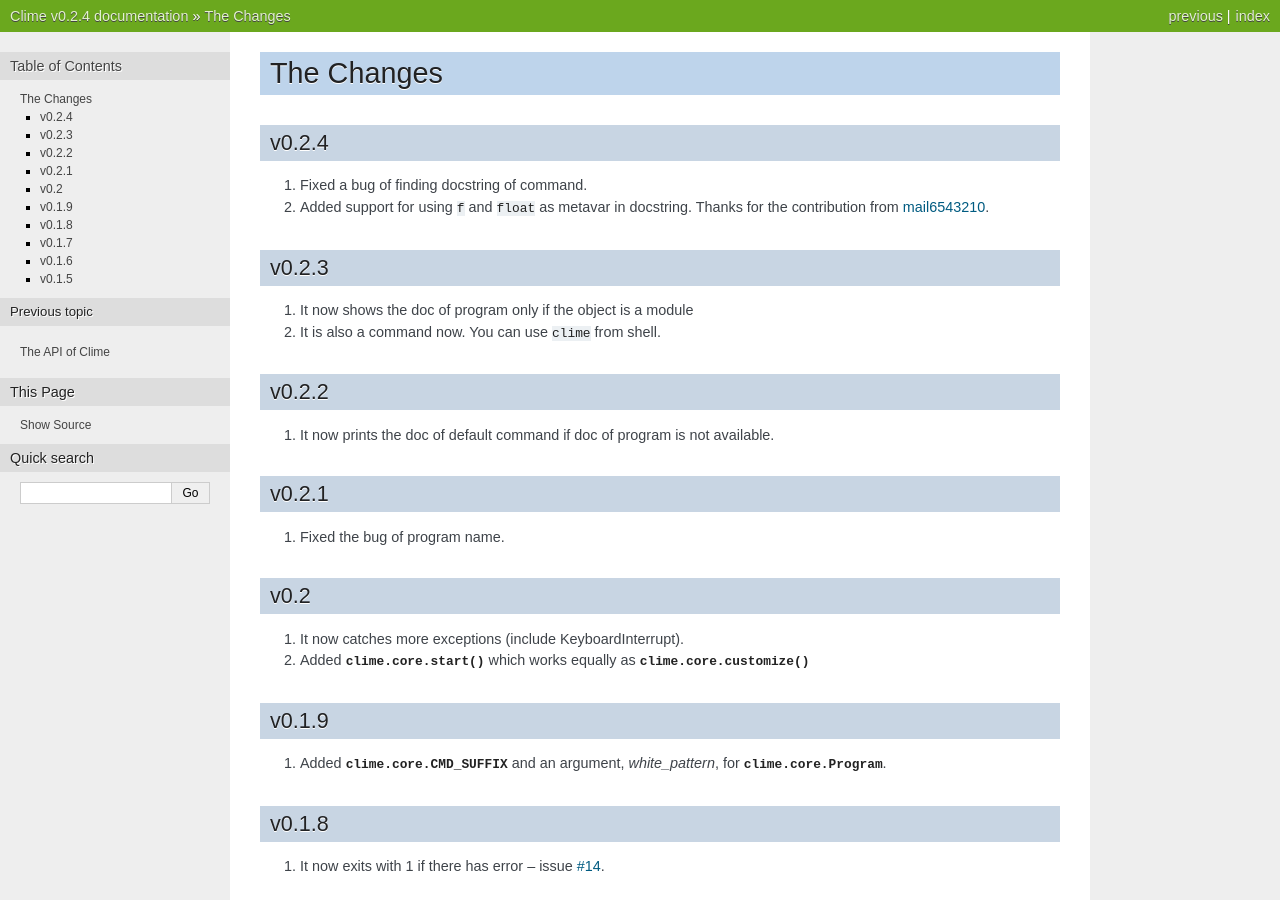
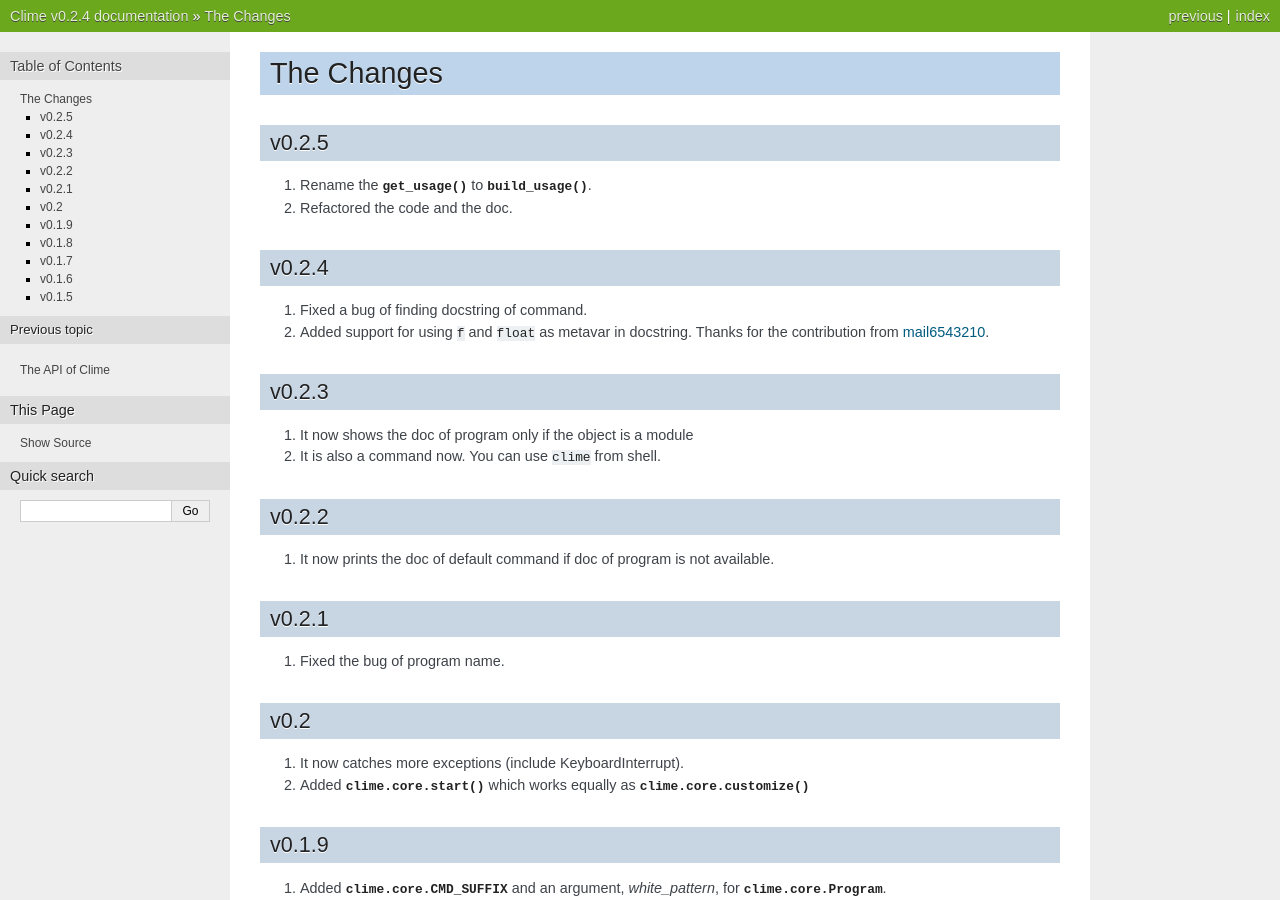
Before and after one commit to moskytw/clime, a Sphinx documentation site: the page built from docs/changes.rst, in a window 1280 px wide and 900 px high. Built offline with Sphinx 7.4.7, drawn with Linux system fonts in a browser that asks for light colours.

Commit message:
added changelog for v0.2.5

```diff
--- a/docs/changes.rst
+++ b/docs/changes.rst
@@ -1,6 +1,12 @@
-
 The Changes
 ===========
+
+v0.2.5
+------
+
+1. Rename the :meth:`~clime.core.Command.get_usage` to
+   :meth:`~clime.core.Command.build_usage`.
+2. Refactored the code and the doc.
 
 v0.2.4
 ------
```
